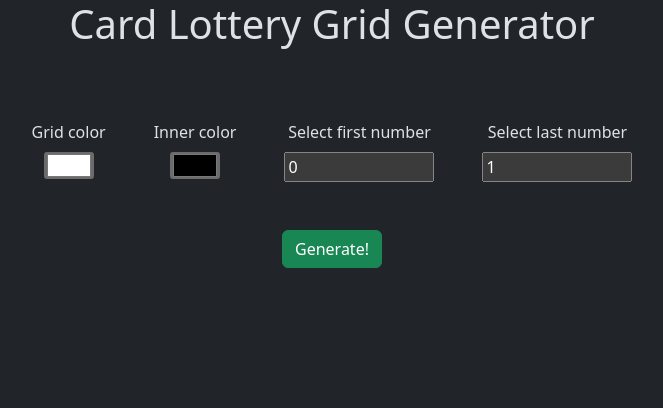
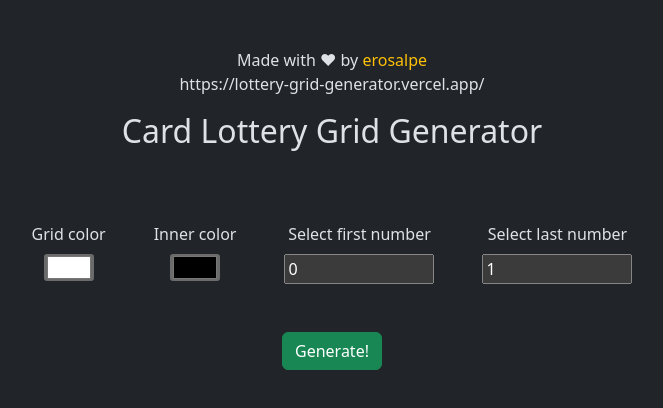
Before and after one commit to erosalpe/grid-generator, a Vue app: page / in a window 1280 px wide. Shown: the top 408 px of the page, without its empty margins (308-971 px from the left). Built offline with nearby package versions, Linux system fonts and the light colour scheme.

Commit message:
feat added linkedIn

```diff
--- a/src/components/AppHeader.vue
+++ b/src/components/AppHeader.vue
@@ -6,7 +6,8 @@
 
 
 <template>
-  <h1 class="text-center">Card Lottery Grid Generator</h1>
+  <p class="text-center pt-5">Made with &hearts; by <a class="text-decoration-none text-warning" href="https://www.linkedin.com/in/eros-alpegiani/">erosalpe</a><br>https://lottery-grid-generator.vercel.app/</p>
+  <h2 class="text-center">Card Lottery Grid Generator</h2>
 </template>
 
 
--- a/src/components/GridGenerator.vue
+++ b/src/components/GridGenerator.vue
@@ -119,7 +119,6 @@
                 <button class="btn btn-warning" @click="reset()">Reset</button>
             </div>
 
-
         </div>
 
         <div class="row justify-content-center"  v-if="generate">
@@ -128,7 +127,7 @@
                     {{ firstNumber -1 + i }}
                 </div>
             </div>
-            <h2 class="mt-5 text-center">Left click to check a number</h2>
+            <h2 class="mt-5 text-center">Left click to check a box</h2>
         </div>
     </div>
 
```
